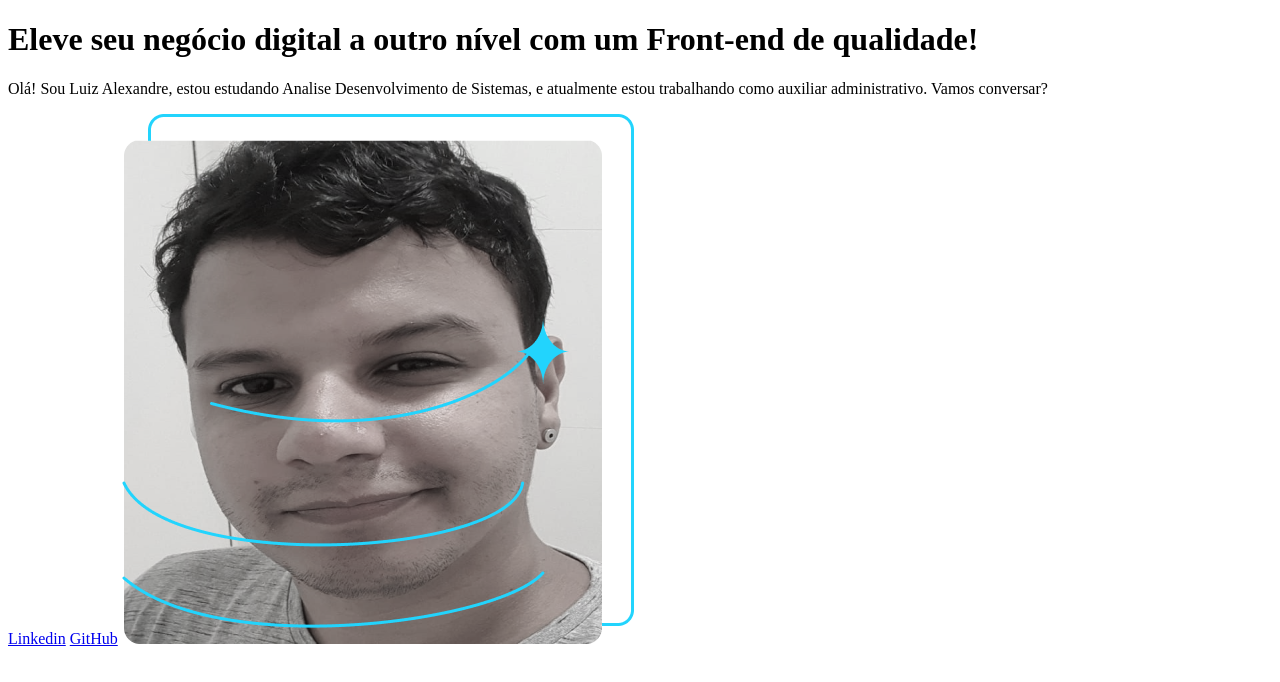
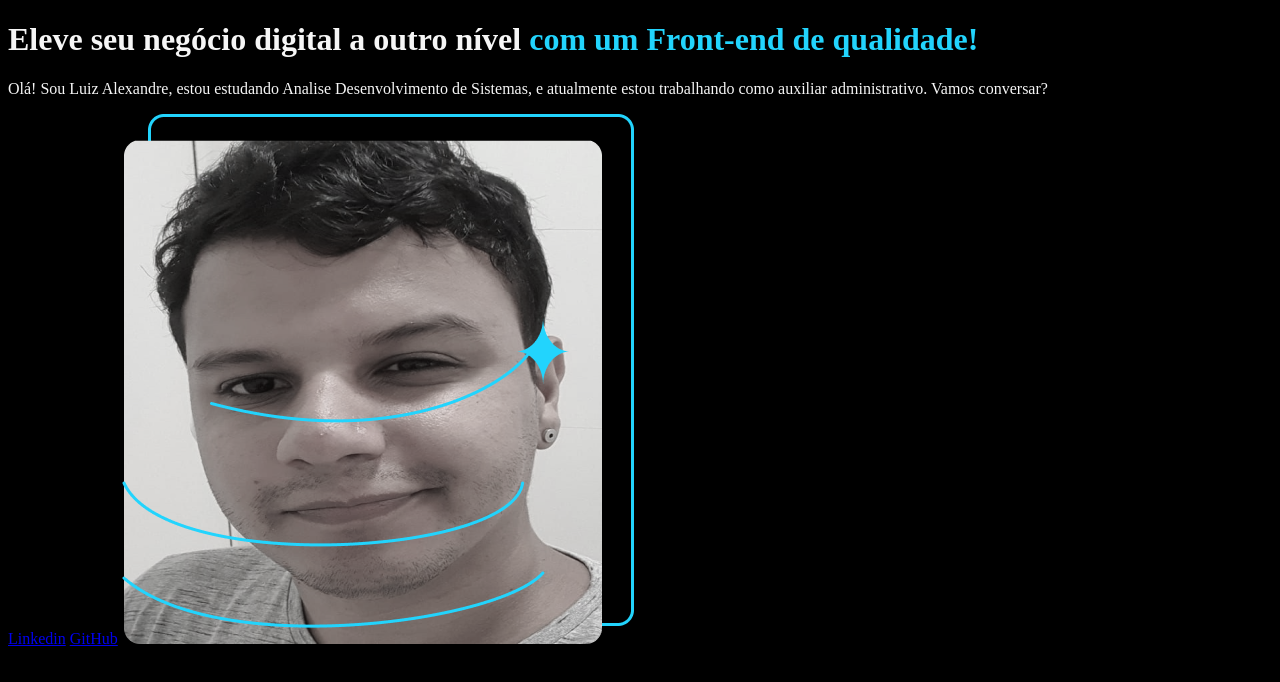
Before and after one commit to L-Alexandre/Alura-curso.html.css, a plain HTML site: page index.html in a window 1280 px wide. Drawn offline with Linux system fonts and the light colour scheme.

Commit message:
Aula Pratica 5
Adicionado  link para o funcionamento do css, adicionei a cor azul junto com a classe para o titulo strong.

```diff
--- a/index.html
+++ b/index.html
@@ -5,13 +5,14 @@
     <meta http-equiv="X-UA-Compatible" content="IE=edge">
     <meta name="viewport" content="width=device-width, initial-scale=1.0">
     <title>Portifolio</title>
+    <link rel="stylesheet" href="style.css">
 </head>
 <body>
     <header></header>
     <main>
         <h1>
             Eleve seu negócio digital a outro nível
-            <strong>com um Front-end de qualidade!
+            <strong class="titulo-destaque">com um Front-end de qualidade!
             </strong></h1>
             <p>Olá! Sou Luiz Alexandre, estou estudando
             Analise Desenvolvimento de Sistemas, e atualmente
--- a/style.css
+++ b/style.css
@@ -1,4 +1,8 @@
 body{
-    background-color: black;
-    color: white;
+    background-color: #000000;
+    color: #F6F6F6;
 }
+
+.titulo-destaque{
+    color: #22D4FD;
+}
```
